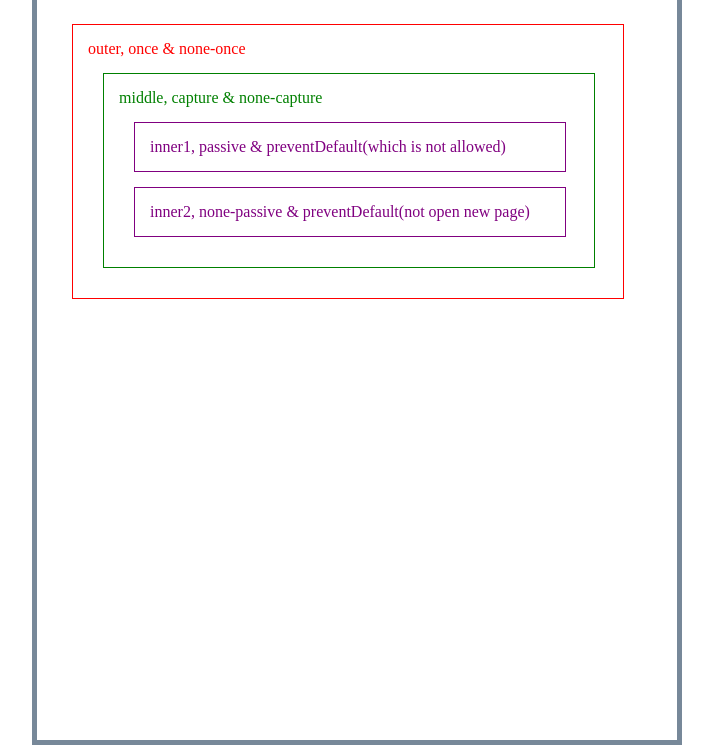
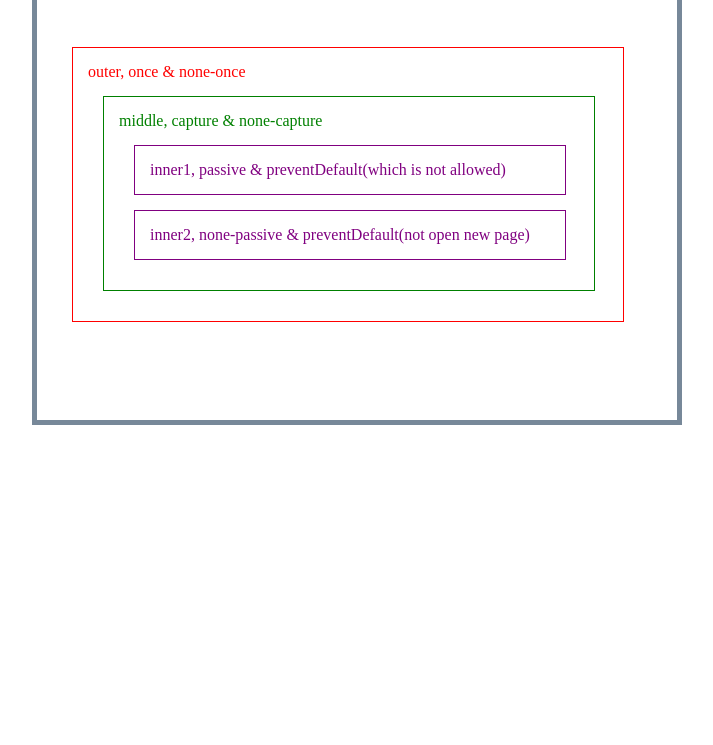
Before and after one commit to nital-patel/web-test-addEventlistener, a plain HTML site: page index.html in a window 1280 px wide. Shown: the part 55-800 px from the top of the page, without its empty margins (283-996 px from the left). Drawn offline with Linux system fonts and the light colour scheme.

Commit message:
final setup

```diff
--- a/styles/style.css
+++ b/styles/style.css
@@ -4,7 +4,7 @@ body {
     background-color: #fff;
     padding: 0 20px 20px 20px;
     border: 5px solid lightslategrey;
-
+    height: 450px;
 }
 h1 {
     text-align: center;
@@ -22,7 +22,7 @@ h1 {
 .outer {
     border:1px solid red;
     color:red;
-
+    margin-top: 50px;
 }
 .middle{
     border:1px solid green;
```
